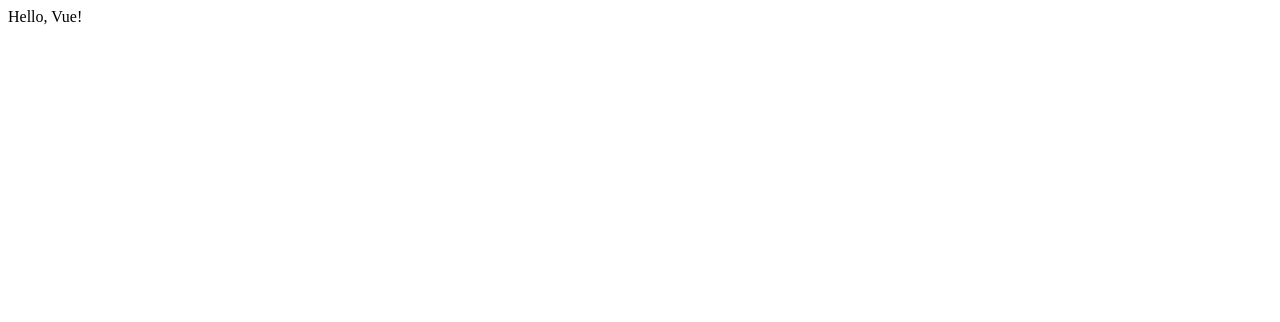
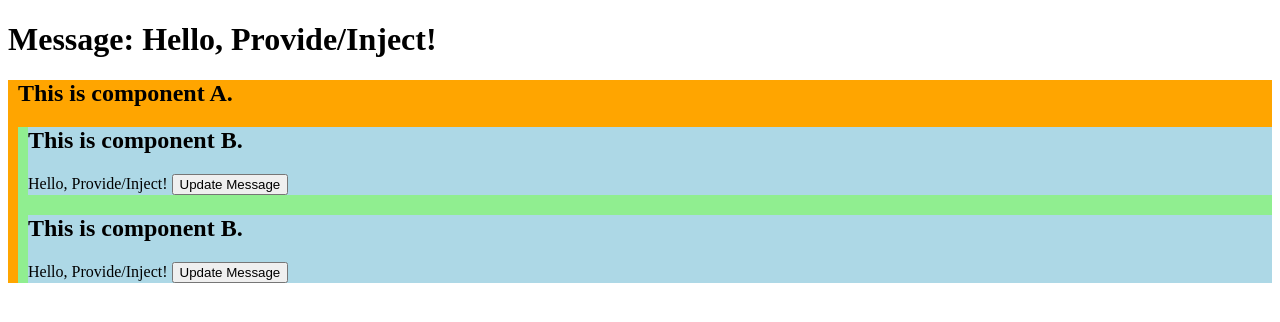
Before and after one commit to BasedBen444/vue-codealong, a Vue app: page / in a window 1280 px wide. Shown: the top 322 px of the page. Built offline with nearby package versions, Linux system fonts and the light colour scheme.

Commit message:
Pass down data with provide and inject

```diff
--- a/src/App.vue
+++ b/src/App.vue
@@ -1,7 +1,24 @@
 <template>
-  <div>Hello, Vue!</div>
+  <h1>Message: {{ message }}</h1>
+  <div style="background-color: orange; padding-left: 10px;">
+    <ComponentA></ComponentA>
+  </div>
 </template>
 
-<script setup></script>
+<script setup>
+import {ref, provide, readonly} from 'vue'
+import ComponentA from './ComponentA.vue';
+
+let message = ref('Hello, Provide/Inject!')
+
+function updateMessage() {
+  message.value = 'Hello, Provide/Inject! Updated.'
+}
+
+provide('msg', {message, updateMessage})
+
+let count = ref(0)
+provide('read-only-count', readonly(count))
+</script>
 
 <style lang="scss" scoped></style>
--- /dev/null
+++ b/src/ComponentA.vue
@@ -0,0 +1,13 @@
+<template>
+    <h2>This is component A.</h2>
+    <div style="background-color: lightgreen; padding-left: 10px;">
+        <ComponentB></ComponentB>
+        <ComponentB></ComponentB>
+    </div>
+</template>
+
+<script setup>
+import ComponentB from './ComponentB.vue';
+</script>
+
+<style scoped></style>
--- /dev/null
+++ b/src/ComponentB.vue
@@ -0,0 +1,15 @@
+<template>
+    <div style="background-color: lightblue;">
+        <h2>This is component B.</h2>
+        {{ messageFromApp }}
+        <button @click="updateMessage">Update Message</button>
+    </div>
+</template>
+
+<script setup>
+import {inject} from 'vue'
+
+let {message: messageFromApp, updateMessage} = inject('msg', 'default message')
+</script>
+
+<style scoped></style>
```
